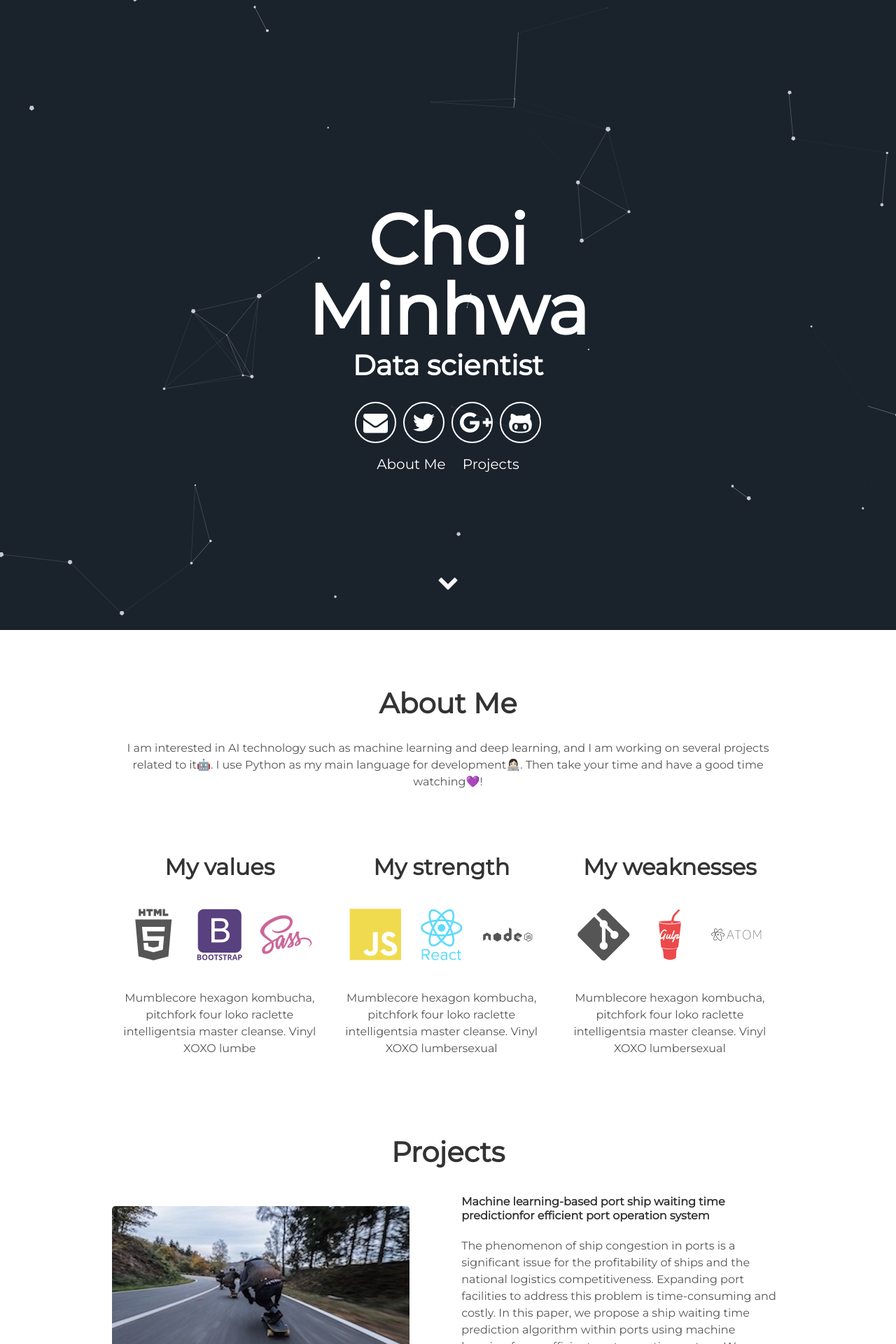
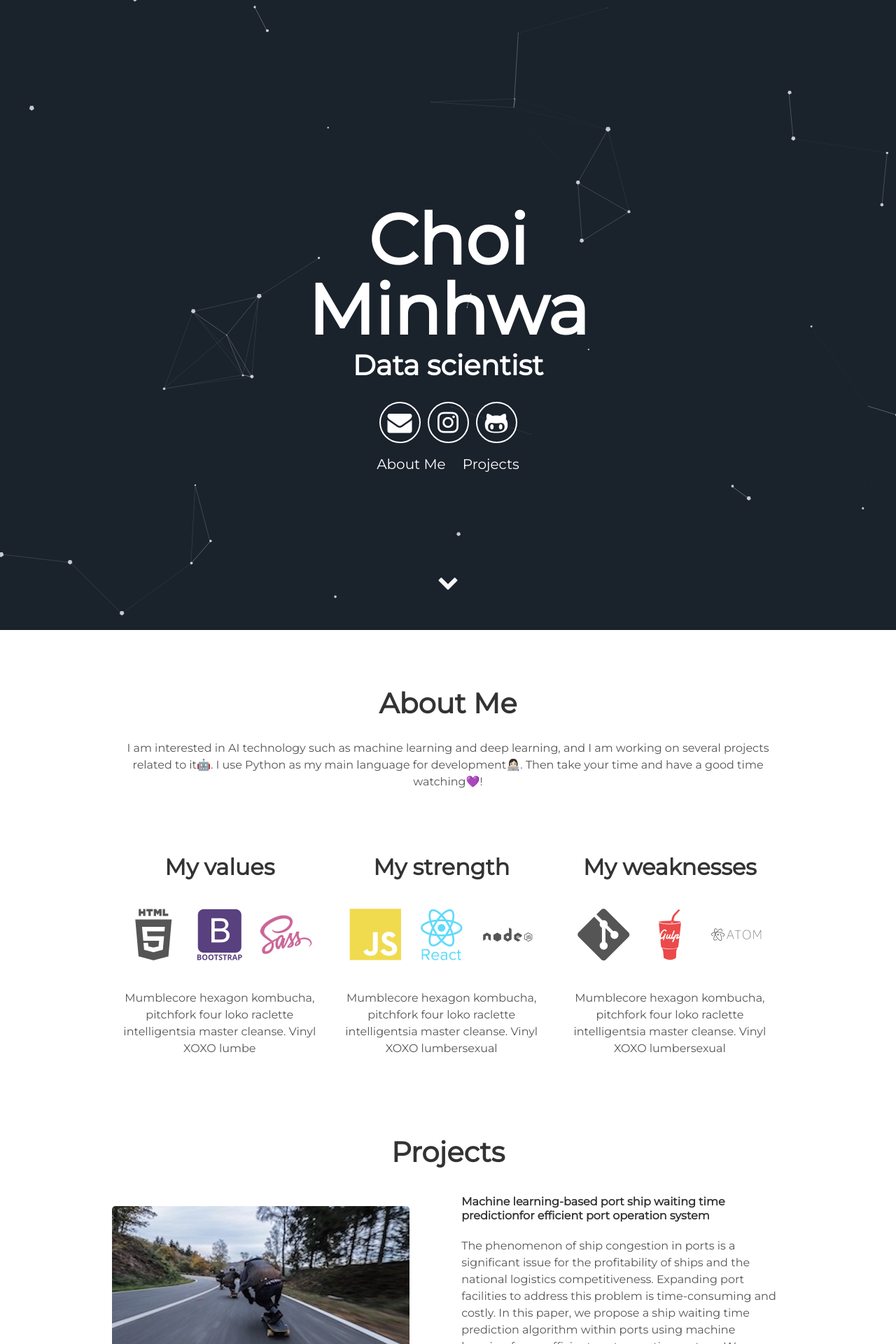
Before and after one commit to alsghk05/alsghk05.github.io, a Jekyll site: the page built from index.html, in a window 1280 px wide. Shown: the top 1920 px of the page at 70% size. Built offline with Jekyll 4.4.1, drawn with Linux system fonts in a browser that asks for light colours.

Commit message:
Update header.html

```diff
--- a/_includes/header.html
+++ b/_includes/header.html
@@ -5,10 +5,9 @@
         <span class="site-description">{{site.user_title}}</span>
       </h1>
       <div class="header-icons">
-        <a aria-label="Send email" href="#"><i class="icon fa fa-envelope"></i></a>
-        <a aria-label="My Twitter" target="_blank" href="#"><i class="icon fa fa-twitter" aria-hidden="true"></i></a>
-        <a aria-label="My Google Plus" target="_blank" href="#"><i class="icon fa fa-google-plus" aria-hidden="true"></i></a>
-        <a aria-label="My Github" target="_blank" href="#"><i class="icon fa fa-github-alt" aria-hidden="true"></i></a>
+        <a aria-label="Send email" href="mailto:natallia01@naver.com"><i class="icon fa fa-envelope"></i></a>
+        <a aria-label="My Instagram" target="_blank" href="https://instagram.com/minwazing"><i class="icon fa fa-instagram" aria-hidden="true"></i></a>
+        <a aria-label="My Github" target="_blank" href="https://github.com/alsghk05"><i class="icon fa fa-github-alt" aria-hidden="true"></i></a>
       </div>
       <div class="header-links">
         <a class="link" href="#about" data-scroll>About Me</a>
```
